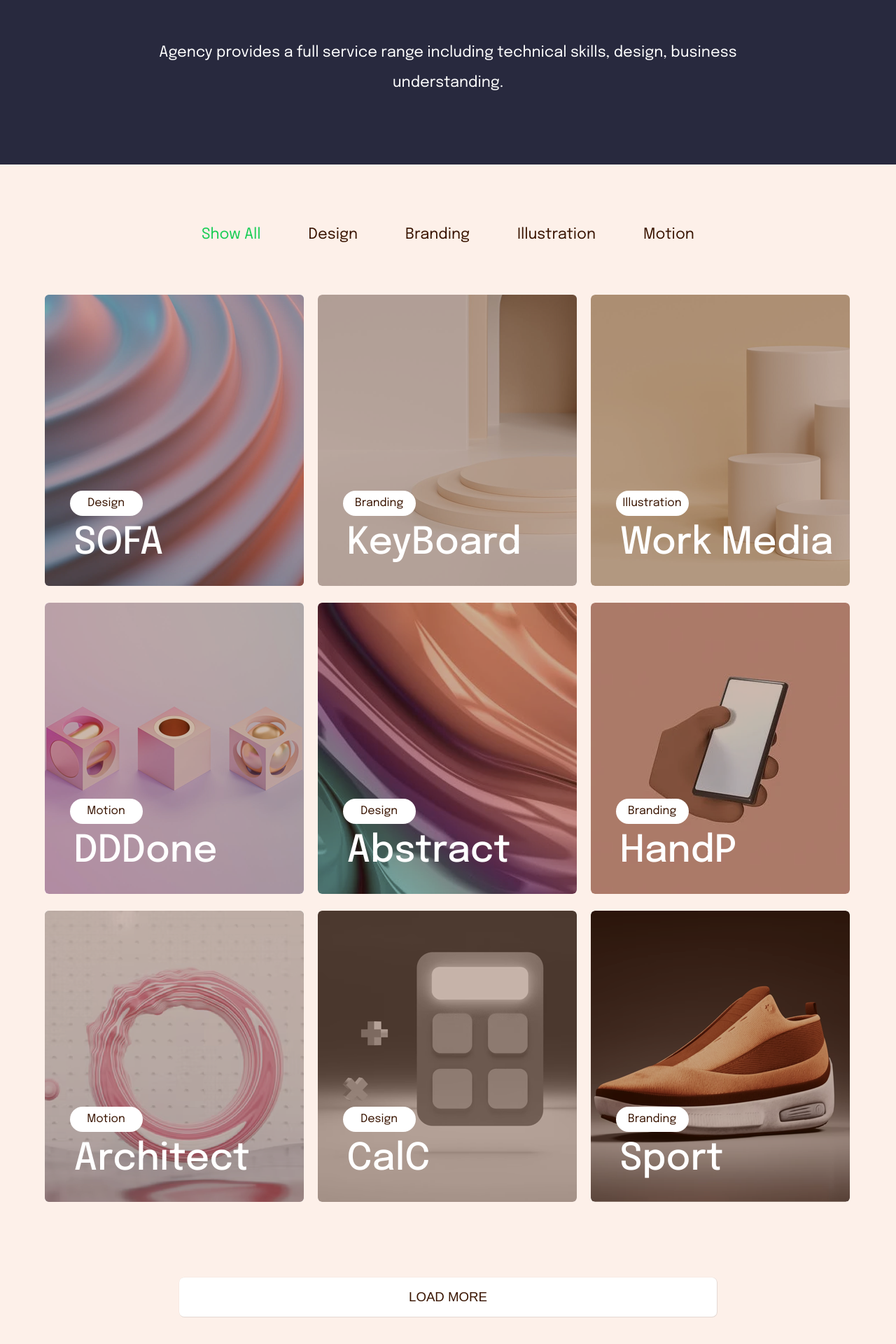
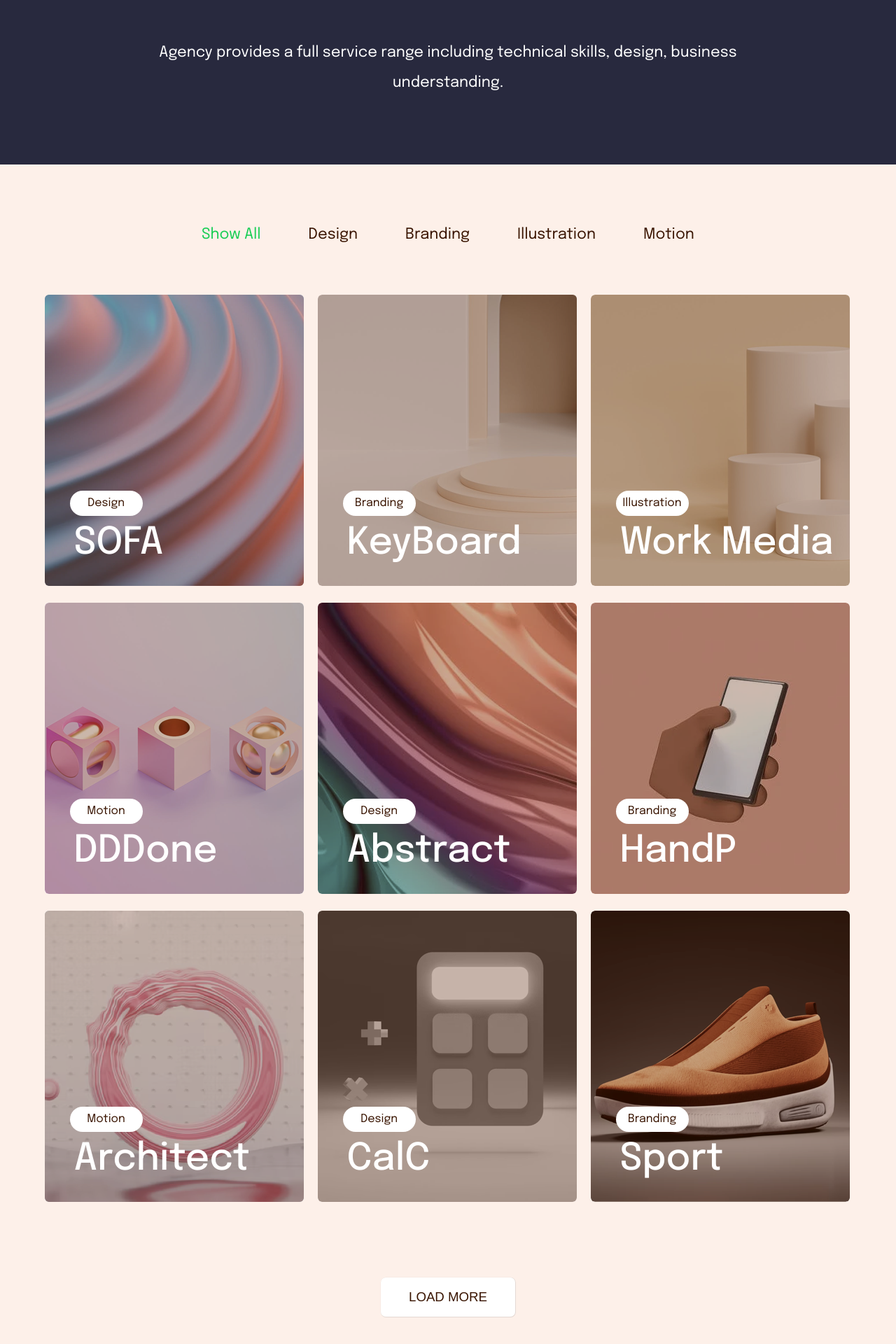
Before and after one commit to semwett0301/test-for-jupiter, a React (Create React App) app: page / in a window 1280 px wide. Shown: the part 318-2238 px from the top of the page at 70% size. Built offline with nearby package versions, Linux system fonts and the light colour scheme.

Commit message:
Fix LoaderButton.module.css

```diff
--- a/src/App.js
+++ b/src/App.js
@@ -1,7 +1,10 @@
 import "./styles/app-styles.css";
 import Header from "./components/functional-components/Header/Header";
 import Representing from "./components/functional-components/Representing/Representing";
-import Main from "./components/functional-components/Main/Main";
+import Navbar from "./components/functional-components/Navbar/Navbar";
+import Grid from "./components/functional-components/Grid/Grid";
+import Loader from "./components/functional-components/Loader/Loader";
+import React from "react";
 
 
 
@@ -10,7 +13,9 @@ function App() {
         <div id={"main-element"}>
             <Header/>
             <Representing/>
-            <Main/>
+            <Navbar/>
+            <Grid/>
+            <Loader/>
         </div>
     );
 }
--- a/src/components/functional-components/Main/Grid/Grid.jsx
+++ b/src/components/functional-components/Grid/Grid.jsx
@@ -1,5 +1,5 @@
 import React from 'react';
-import GridView from "../../../view-components/GridView/GridView";
+import GridView from "../../view-components/GridView/GridView";
 import {useSelector} from "react-redux";
 
 const Grid = () => {
--- a/src/components/functional-components/Main/Loader/Loader.jsx
+++ b/src/components/functional-components/Loader/Loader.jsx
@@ -1,5 +1,5 @@
 import React from 'react';
-import LoaderView from "../../../view-components/LoaderView/LoaderView";
+import LoaderView from "../../view-components/LoaderView/LoaderView";
 
 const Loader = () => {
     return (
--- a/src/components/functional-components/Main/Main.jsx
+++ /dev/null
@@ -1,18 +0,0 @@
-import React, {useReducer} from 'react';
-import Navbar from "./Navbar/Navbar";
-import Grid from "./Grid/Grid";
-import Loader from "./Loader/Loader";
-
-
-const Main = () => {
-
-    return (
-            <div>
-                <Navbar/>
-                <Grid/>
-                <Loader/>
-            </div>
-    );
-};
-
-export default Main;
--- a/src/components/functional-components/Main/Navbar/Navbar.jsx
+++ b/src/components/functional-components/Navbar/Navbar.jsx
@@ -1,6 +1,6 @@
 import React from 'react';
-import NavbarView from "../../../view-components/NavbarView/NavbarView";
-import {defaultTabs} from "../../../../store/utils/defaultTabs";
+import NavbarView from "../../view-components/NavbarView/NavbarView";
+import {defaultTabs} from "../../../store/utils/defaultTabs";
 
 const Navbar = () => {
     const menu = defaultTabs.map(
--- a/src/components/view-components/LoaderView/LoaderButton/LoaderButton.module.css
+++ b/src/components/view-components/LoaderView/LoaderButton/LoaderButton.module.css
@@ -12,8 +12,14 @@
     border-radius: 7px;
 
     height: 3em;
-    width: 60%;
+    width: 15vw;
     user-select: none;
 
-    box-shadow: 0.02em 0.02em 0.03em 0.03em  rgba(122,122,122,0.2);
+    box-shadow: 0.02em 0.02em 0.03em 0.03em rgba(122, 122, 122, 0.2);
 }
+
+@media (max-width: 1040px) {
+    .button {
+        width: 60% ;
+    }
+}
```
